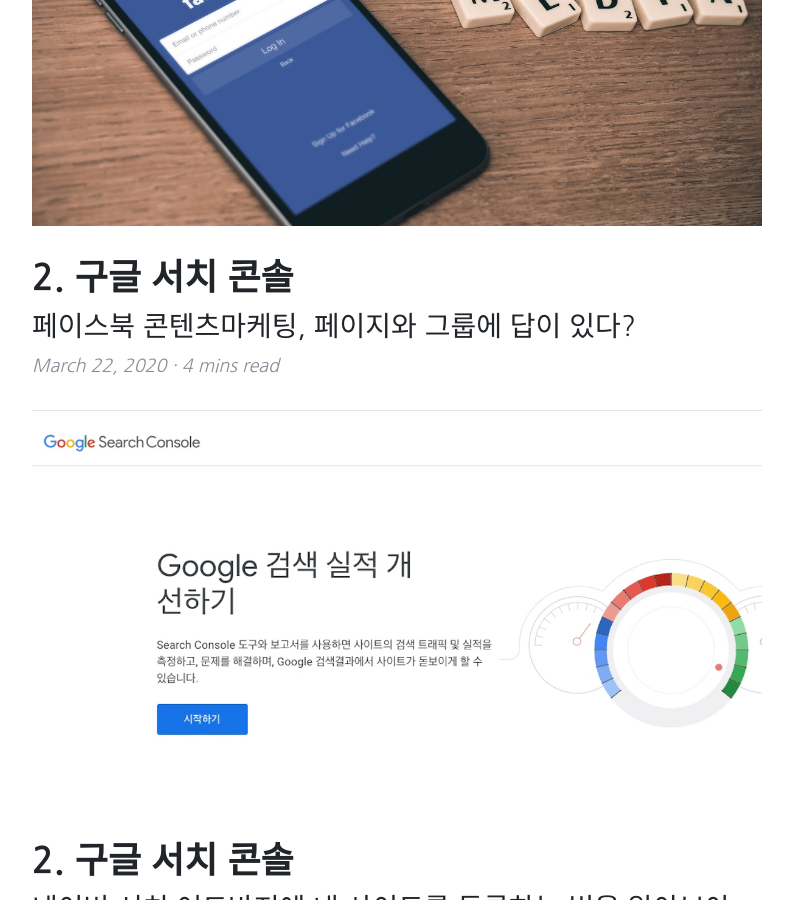
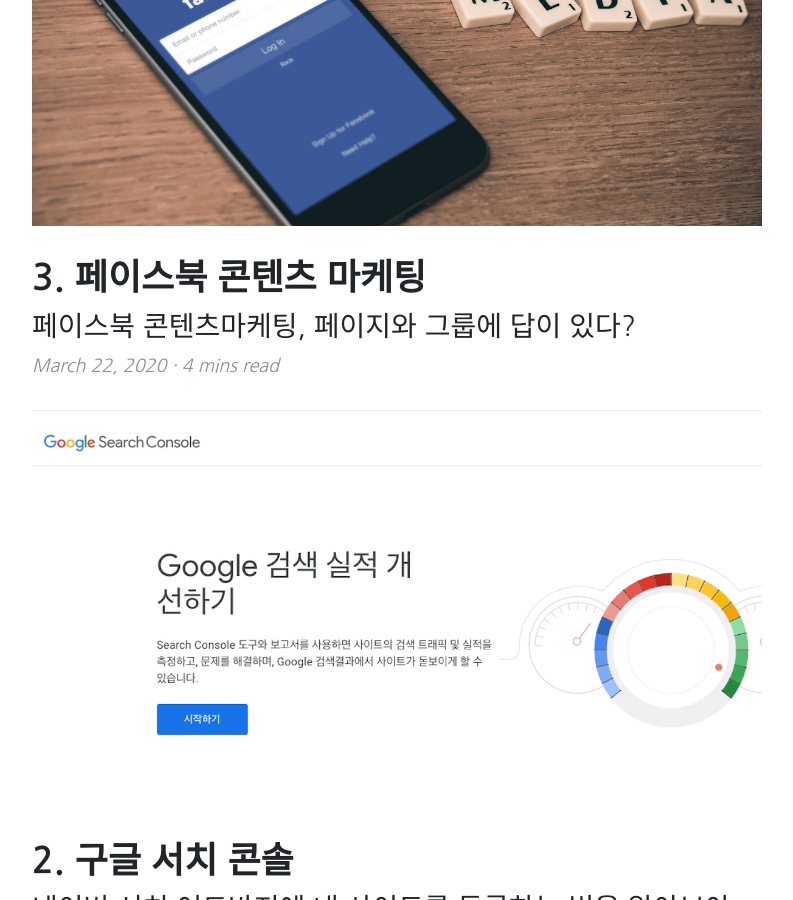
Before and after one commit to bogopa89/magaeiner, a Jekyll site: the page built from index.html, in a window 1280 px wide and 900 px high, scrolled down 834 px. Shown: the whole window, without its empty margins (243-1036 px from the left). Built offline with Jekyll 4.4.1, drawn with Linux system fonts in a browser that asks for light colours.

Commit message:
Post5수정

```diff
--- a/_posts/2020-03-22-mkt-facebook-contentsmarketing.md
+++ b/_posts/2020-03-22-mkt-facebook-contentsmarketing.md
@@ -1,7 +1,7 @@
 ---
 layout: post
 permalink: /mkt03/facebook/contentsmarketing
-title: '2. 구글 서치 콘솔'
+title: '3. 페이스북 콘텐츠 마케팅'
 date: 2020-03-22 21:00:00 +09:00
 feature: '/img/posts/005/thumbnail_facebookcontent.jpg'
 background: '/img/posts/005/bg_facebookcontent.jpg'
@@ -40,7 +40,8 @@
 ![페이지그룹연결](/img/posts/005/02.jpg)
 
 마크 저커버그의 발표에도 힌트가 있듯, 페이스북 '그룹'이 '페이지'를 보완하여 시너지를 낼 수 있을 것이라고 생각합니다. 페이스북 '페이지'를 통해 잠재고객에게 콘텐츠를 전달하는데 활용하고, '그룹'을 통해 고객들과 소통하고 로얄티를 이끌어 낼 수 있지 않을까요? 특히나 네이버나 다음카페를 통해 운영되던 체험단과 팬클럽 같은 로얄티 프로그램을 했던 것과 같이 페이스북 '그룹'을 활용할 수 있을 것 같습니다. 페이스북 페이지와 그룹은 상호연결이 가능하여며, 게시글 또한 자유롭게 공유가 가능하다는 장점도 있어요.
-* [연결가이드 링크](https://www.facebook.com/help/1769476376397128/?helpref=hc_fnav,"facebookpagegroup_link")
+[연결가이드 링크](https://www.facebook.com/help/1769476376397128/?helpref=hc_fnav,"facebookpagegroup_link")
+
 ------
 
 ## 페이스북 페이지와 그룹은 뭐가 다른가요?
@@ -79,10 +80,10 @@
 
 03. 비즈니스관리자에서 페이지 연결하기
 ![비즈니스관리자페이지연결](/img/posts/005/08.jpg)
------
+------
 
 
 ## TIP: 만약 페이지를 개설했는데 '샵'탭을 찾을 수 없다면!
 샵 탭을 찾을 수 없다면 페이지 템플릿을 쇼핑 템플릿으로 변경하세요: 페이지 >> 설정 >> 템플릿 및 탭 >> 쇼핑으로 변경하거나 탭 추가 진행
 ![페이지샵탭](/img/posts/005/09.jpg)
------
+------
```
